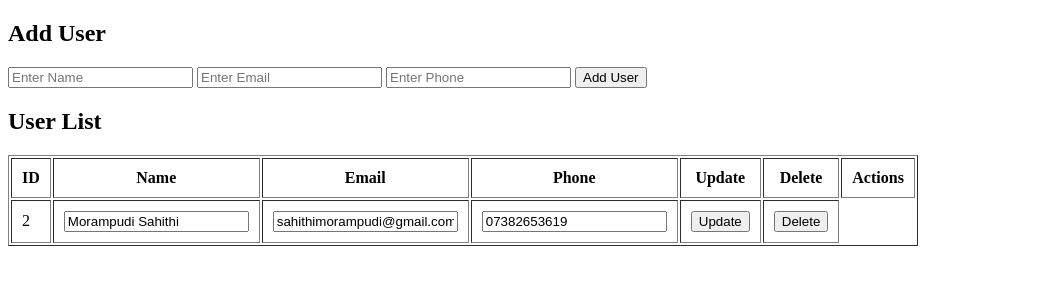
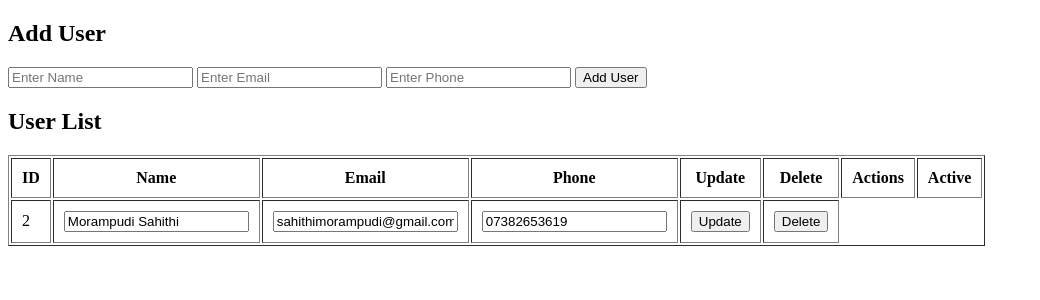
Before and after one commit to Sahithi82/devops_project, a Flask app: page / in a window 1280 px wide. Shown: the top 300 px of the page, without its empty margins (0-1040 px from the left). Run offline with Flask 3, Linux system fonts and the light colour scheme; data comes from the database, SQL or seed files in the repository.

Commit message:
final index.html

```diff
--- a/templates/index.html
+++ b/templates/index.html
@@ -22,6 +22,7 @@
             <th>Update</th>
             <th>Delete</th>
             <th>Actions</th>
+            <th>Active</th>
         </tr>
 
         {% for user in users %}
```
